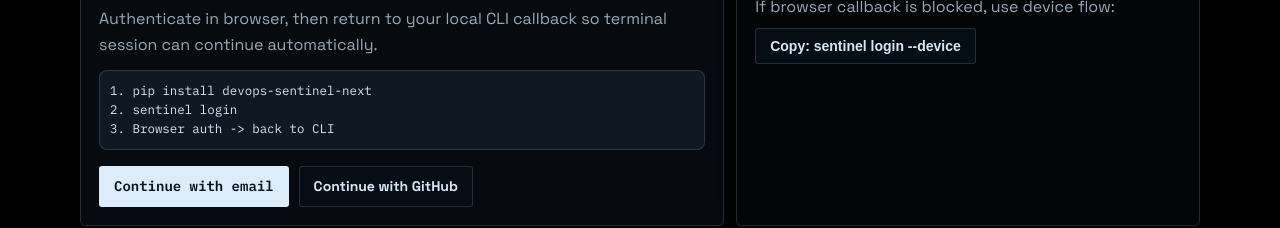
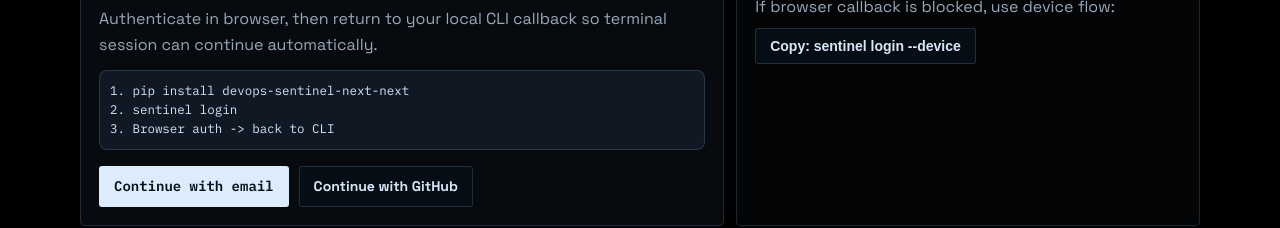
Before and after one commit to jagadeepmamidi/devops-sentinel, a React (Vite) app in the folder web/: page /cli-auth in a window 1280 px wide. Shown: the part 226-454 px from the top of the page. Built offline with nearby package versions, Linux system fonts and the light colour scheme; no server answers.

Commit message:
docs(web): finish package onboarding

```diff
--- a/web/src/pages/CliAuth.jsx
+++ b/web/src/pages/CliAuth.jsx
@@ -78,7 +78,7 @@
           )}
 
           <div className="cli-auth-steps site-code-block">
-            1. pip install devops-sentinel-next
+            1. pip install devops-sentinel-next-next
             {'\n'}2. sentinel login
             {'\n'}3. Browser auth -&gt; back to CLI
           </div>
--- a/web/src/pages/Landing.jsx
+++ b/web/src/pages/Landing.jsx
@@ -7,6 +7,7 @@
 const NAV_LINKS = [
 	{ to: "/cli-auth", label: "CLI Login" },
 	{ to: "/docs", label: "Docs" },
+	{ href: "https://pypi.org/project/devops-sentinel-next/", label: "PyPI", external: true },
 	{ href: "https://pypi.org/project/devops-sentinel-next/", label: "PyPI", external: true },
 	{
 		href: "https://github.com/jagadeepmamidi/devops-sentinel",
```
